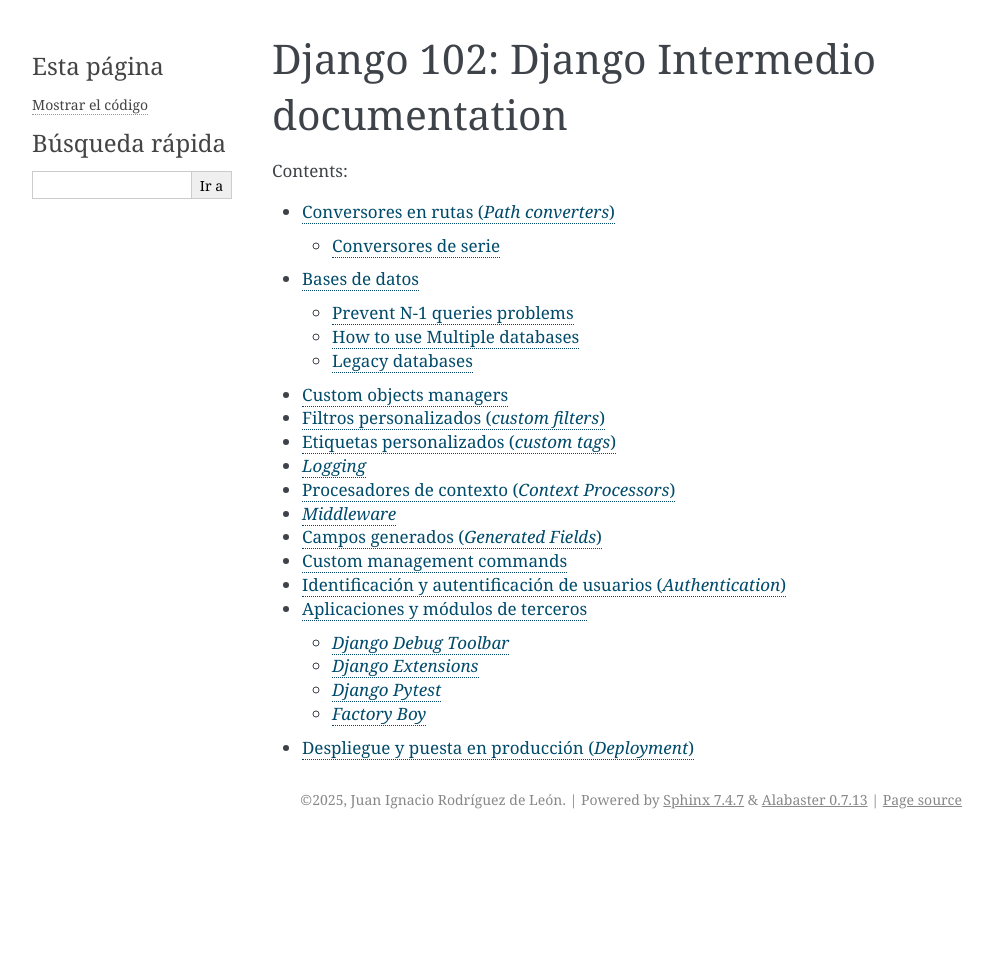
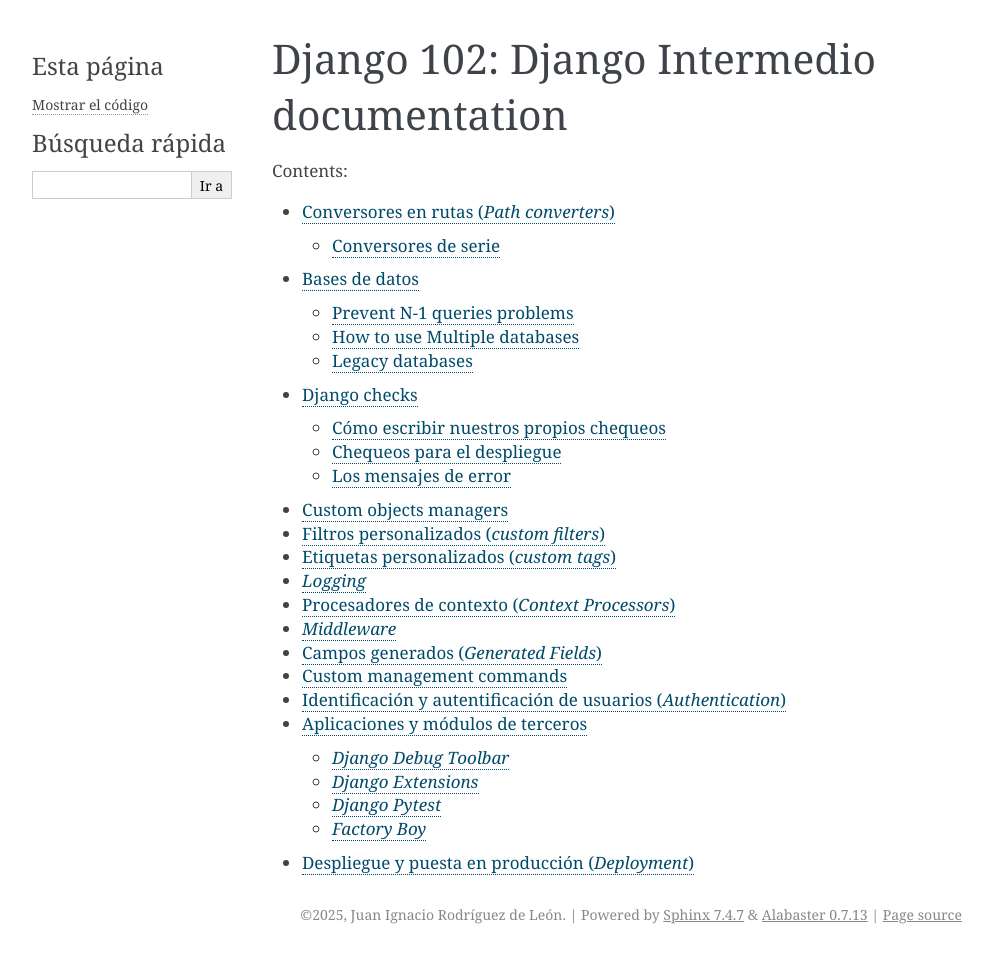
Before and after one commit to euribates/django-intermedio, a Sphinx documentation site: the page built from source/index.rst, in a window 1280 px wide. Shown: the whole page, without its empty margins (148-1141 px from the left). Built offline with Sphinx 7.4.7, drawn with Linux system fonts in a browser that asks for light colours; before the commit the page ends 900 px from its top, so only the background shows below that; some of the changed lines change nothing that is shown.

Commit message:
Capitulo sob re los checks

````diff
--- /dev/null
+++ b/source/checks.rst
@@ -0,0 +1,181 @@
+Django checks
+=======================================================================
+
+**Django checks** es un conjunto de
+comprobaciones estáticas para validar proyectos Django. Detecta
+problemas comunes y proporciona pistas sobre cómo solucionarlos. Además de
+las comprobaciones incluidos, se pueden agregar fácilmente chequeos propios.
+
+
+Las comprobaciones se ejecutan a través del comando ``check``.
+
+.. code:: shell
+
+    python manage.py check
+
+
+Además, se activan implícitamente antes de la mayoría de los comandos,
+incluidos ``migrate`` y ``runserver``. Por temas de rendimiento, **no** se
+ejecutan como parte de la pila WSGI que se utiliza en la implementación.
+Si necesita ejecutar comprobaciones del sistema en el servidor de
+implementación, hay que ejecutarlas explícitamente.
+
+Los errores graves impiden la ejecución de Django. Los problemas menores
+no impiden la ejecución, solo muestran mensajes de advertencia en la
+consola. En caso de ser necesario, se puede forzar al sistema a ignorar un
+determinado chequeo, usando la variable `` SILENCED_SYSTEM_CHECKS`` en el
+fichero ``settings.py``.
+
+La lista completa de los chequeos incluidos de serie, y las
+explicaciones correspondientes, se pueden encontrar en la
+documentación oficial, en `System check framework`_
+
+Cómo escribir nuestros propios chequeos
+------------------------------------------------------------------------
+
+Podemos crear nuestros propios chequeos. Para ello solo es necesario
+una función que devuelva una lista de posibles errores, y registrar dicha
+función en el sistema de chequeos. Los errores en si deben ser instancias
+de la clase ``django.core.checks.Error``. Veamos un ejemplo::
+
+.. code:: python
+
+    from django.core.checks import Error, register
+
+    @register()
+    def example_check(app_configs, **kwargs):
+        errors = []
+        # ... your check logic here
+        if check_failed:
+            errors.append(
+                Error(
+                    "an error",
+                    hint="A hint.",
+                    obj=checked_object,
+                    id="myapp.E001",
+                )
+            )
+        return errors
+
+La función de comprobación debe aceptar un argumento ``app_configs``. Es
+la lista de aplicaciones que deben ser inspeccionadas. Si no se especifica
+ninguna, (valor ``None``) entonces la comprobación debe ejecutarse en
+todas las aplicaciones instaladas.
+
+En las variable nominales, la función tanbién debe esperar una entrada
+llamada ``databases``, con una lista de los nombres / alias de las bases
+de datos configuradas en el sistema. Si no se especifica (valor ``None``)
+entonces los chequeos no deben acceder a ninguna base de datos.
+
+El argumento **kwargs es necesario para futuras expansiones.
+
+La función debe devolver una lista de mensajes. Si no se encuentran
+problemas como resultado de la comprobación, la función de comprobación
+debe devolver una lista vacía.
+
+Finalmente, la función debe registrarse explicitamente en el registro de
+chequeos del sistema. Idelamente, deberían registrarse cuando se carga ls
+aplicación, por ejemplo en la llamada al método ``AppCongig.ready()``.
+
+La forma más habitual, no obstante, es usar el decorador
+```django.core.checks.register``. El decorador acepta varios parámetros
+que son etiquetas. Las etiquetas no spermiten agrupar los cheuqeos para
+que se ejecuten o no dependiendo del contexto. Por ejemplo se pueden
+registrar los chequeos de seguridad usango el tag ``Tasg.security``.
+
+Las etiqeutas actualmente definidas son:
+
+- ``admin``: Comporbar problemas con el sistema de *admin*.
+
+- ``async_support``: Comporbar problemas relativo a procesos asíncrono
+
+- ``caches``: Comprobar problemas relativos a la caché
+
+- ``compatibility``: Comprobar problemas con las actualizaciones de versiones
+
+- ``commands``: Comporbar problemas con los comandos personalizados.
+
+- ``database``: Comprobar las conexiones con la base de datos. Estas comprobaciones
+  no se ejecutan por defecto, porque normalmente son ms costosas que el
+  resto. Se ejecutan automticamente solo en el caso de la orden
+  ``migrate`` o si se especifica una base de datos concreta usando su alias con el
+  *flag* ``''database`` al llmar a ``check``.
+
+- ``files``: Comprobar la configuracin con respecto a archivos
+
+- ``models``: Comprobar modelos, campos y gestores
+
+- ``security``: Comporbaciones de seguridad
+
+- ``signals``: Comporobar la definición y asignacion de señales
+
+- ``sites``: Comprobar la configuración de *sites*
+
+- ``staticfiles``: Comprobar la configuración de contenidos estáticos
+
+- ``templates``: Comporbar problemas con las plantillas
+
+- ``translation``: Comprobar problemas con las traducciones.
+
+- ``urls``: Comprobar configuracion de urls.
+
+Recordar que se pueden asignar varias tags a una misma función.
+Para ejecutar los chequeos agrupados bajo una etiqeuta, se usa el
+*flag* ``--tag``:
+
+.. code:: shell
+
+    python manage.py check --tag templates
+
+
+Chequeos para el despliegue
+------------------------------------------------------------------------
+
+Además se pueden definir chequeos que solo se ejecutarán en el despliegue,
+con el parámetro ``deploy``. Por ejemplo:
+
+.. code:: python
+
+    from django.core.checks import register, Tags
+
+    @register(Tags.security, deploy=True)
+    def my_check(app_configs, **kwargs):
+        ...
+        return errors
+
+Estos chequeos solo se ejecutarán si se llama a la orden ``check`` con el
+*flag* ``--deploy``.
+
+
+
+
+
+
+
+Los mensajes de error
+------------------------------------------------------------------------
+
+Las advertencias y errores devueltos por el método de comprobación deben
+ser instancias de ``CheckMessage``. Una instancia de CheckMessage
+encapsula una única advertencia o mensaje de rror. También proporciona
+contexto, sugerencias y un identificador único que se puede utiliza para
+fines de filtrado.
+
+El concepto es similar al usado en ``messages`` o en ``logging``, los
+mensajes se etiquetan con un nivel que indica la gravedad del mensaje.
+También hay accesos directos para facilitar la creación de mensajes
+con niveles comunes. Al usar estas clases, se puede omitir el argumento
+de nivel porque está implícito en el nombre de la clase.
+
+- Depuración
+
+- Info
+
+- Advertencia
+
+- Error
+
+- Crítico
+
+
+.. _System check framework:: https://docs.djangoproject.com/es/6.0/ref/checks/
--- a/source/index.rst
+++ b/source/index.rst
@@ -12,6 +12,7 @@
 
    path-converters
    databases
+   checks
    objects-managers
    custom-tags-and-filters
    logging
````
